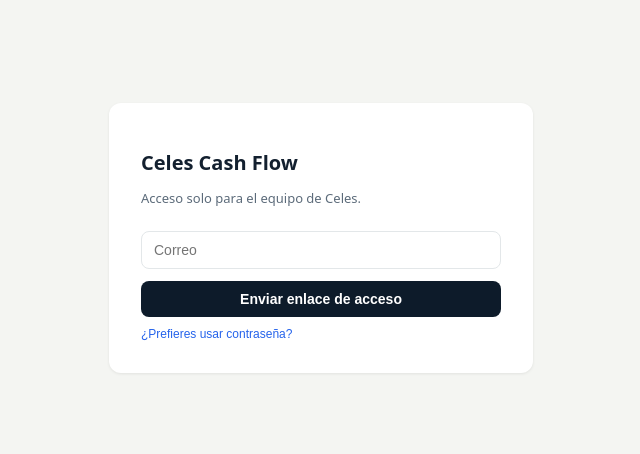
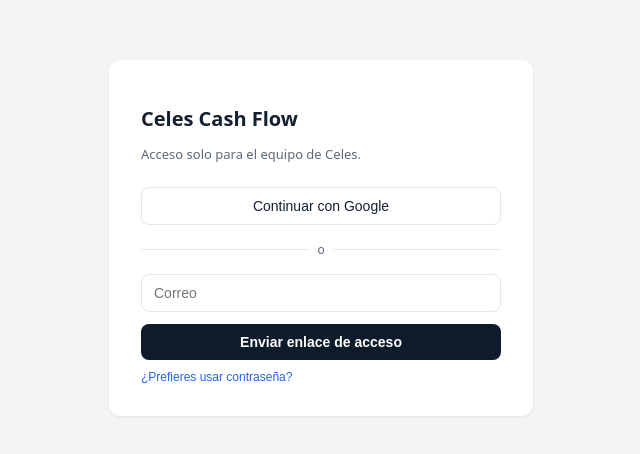
Before and after one commit to oscarceles/CashflowtrackerCeles, a React (Vite) app: page / in a window 1280 px wide. Shown: the part 162-616 px from the top of the page, without its empty margins (319-959 px from the left). Built offline with nearby package versions, Linux system fonts and the light colour scheme; no server answers.

Commit message:
Add Google OAuth login (Internal to celes.ai Workspace)
Sidesteps Supabase's default email rate limit entirely since OAuth
doesn't send mail; Google's Internal consent screen restricts sign-in
to celes.ai accounts as an extra layer alongside allowed_users.

```diff
--- a/src/Auth.jsx
+++ b/src/Auth.jsx
@@ -38,6 +38,15 @@ const linkBtn = {
   cursor: "pointer",
   padding: 0,
   textAlign: "left",
+};
+const oauthBtn = {
+  padding: "10px 12px",
+  borderRadius: 8,
+  border: `1px solid ${T.line}`,
+  background: "#fff",
+  color: T.ink,
+  fontSize: 14,
+  cursor: "pointer",
 };
 
 function LoginForm({ banner }) {
@@ -83,6 +92,15 @@ function LoginForm({ banner }) {
     }
   }
 
+  async function handleGoogle() {
+    resetFeedback();
+    const { error } = await supabase.auth.signInWithOAuth({
+      provider: "google",
+      options: { redirectTo: window.location.origin },
+    });
+    if (error) setError(error.message);
+  }
+
   return (
     <div
       style={{
@@ -109,6 +127,16 @@ function LoginForm({ banner }) {
         <p style={{ fontSize: 13, color: T.sub, marginBottom: 24 }}>
           Acceso solo para el equipo de Celes.
         </p>
+
+        <button type="button" onClick={handleGoogle} style={{ ...oauthBtn, width: "100%", marginBottom: 16 }}>
+          Continuar con Google
+        </button>
+
+        <div style={{ display: "flex", alignItems: "center", gap: 8, marginBottom: 16 }}>
+          <div style={{ flex: 1, height: 1, background: T.line }} />
+          <span style={{ fontSize: 12, color: T.sub }}>o</span>
+          <div style={{ flex: 1, height: 1, background: T.line }} />
+        </div>
 
         <form onSubmit={handleSubmit} style={{ display: "flex", flexDirection: "column", gap: 12 }}>
           <input
```
Also changed, not shown: 1 other file (tests, documents, lock files or other folders).
